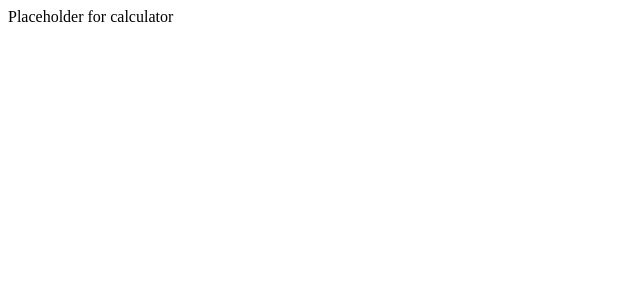
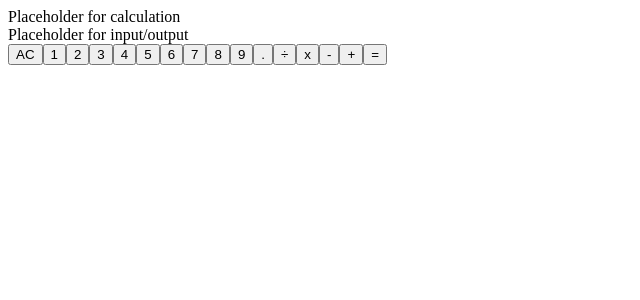
Before and after one commit to aliceswood/calculator, a React (Create React App) app: page / in a window 1280 px wide. Shown: the top 300 px of the page, without its empty margins (0-640 px from the left). Built offline with nearby package versions, Linux system fonts and the light colour scheme.

Commit message:
html& CSS set up

```diff
--- /dev/null
+++ b/src/App.css
@@ -0,0 +1,27 @@
+.calculator-container {
+
+}
+
+.display {
+
+}
+
+.calculation {
+/* to keep track of calculation */
+}
+
+.input-output {
+/*  reactive to inputed values and displays answer on equals */
+}
+
+.reset-button {
+/* big button spans 3 spaces */
+}
+
+.number-button {
+/*  0 to span 2 spaces */
+}
+
+.operation-button {
+
+}
--- a/src/App.js
+++ b/src/App.js
@@ -1,6 +1,36 @@
+import React from "react";
+import "./App.css";
 
 function App() {
-	return <div>Placeholder for calculator</div>;
+
+  const numberButtons = [
+    1, 2, 3, 4, 5, 6, 7, 8, 9, "."
+  ]
+
+  const operationKeys = [
+    "÷", "x", "-", "+", "="
+  ]
+	return (
+		<div className="calculator-container">
+			<div className="display">
+        <div className="calculation">
+        Placeholder for calculation
+        </div>
+        <div className="input-output">
+        Placeholder for input/output
+        </div>
+      </div>
+			<button className="reset-button">
+        AC
+      </button>
+      {numberButtons.map((number) => {
+        return (<button className="number-button">{number}</button>)
+      })}
+      {operationKeys.map((number) => {
+        return (<button className="operation-button">{number}</button>)
+      })}
+		</div>
+	);
 }
 
 export default App;
```
